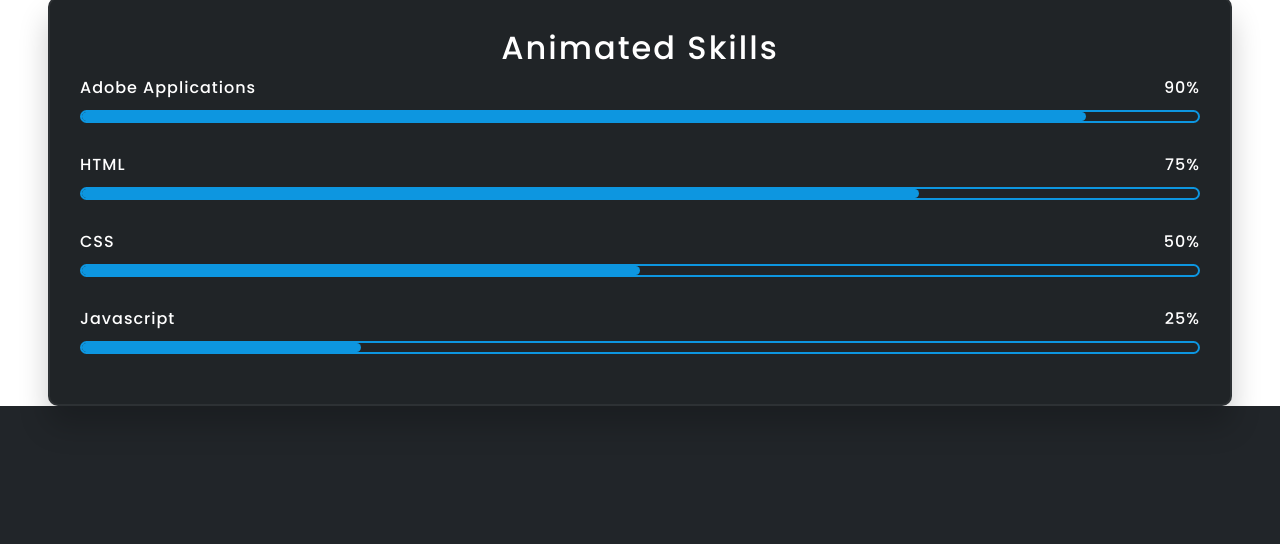
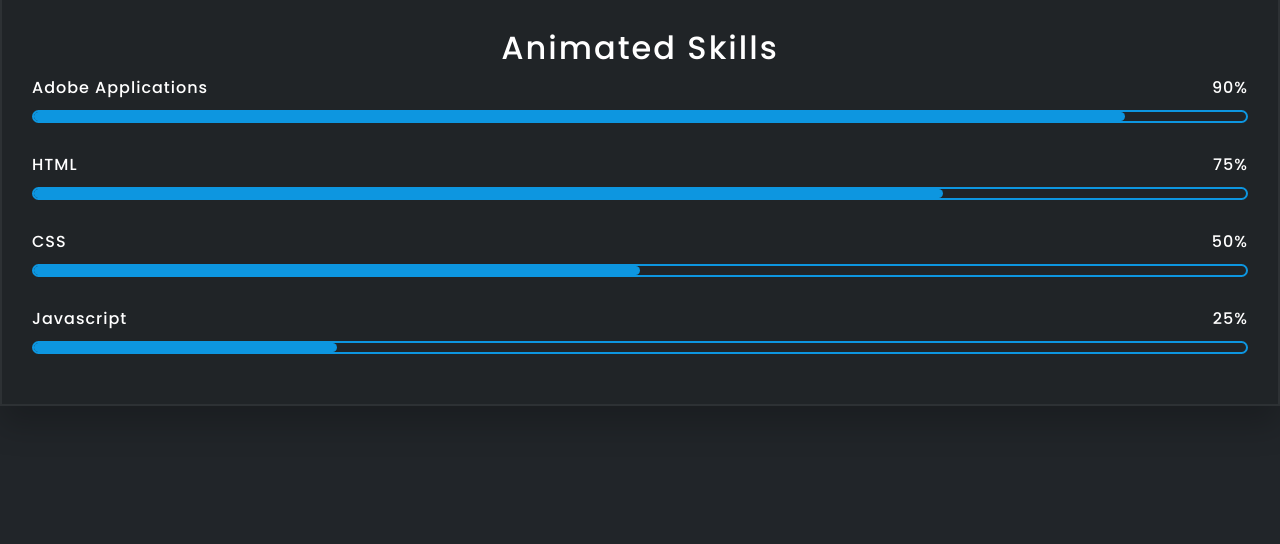
Before and after one commit to 123mwinslow/Winslow-Portfolio, a plain HTML site: page index.html in a window 1280 px wide. Shown: the part 1273-1817 px from the top of the page. Drawn offline with nearby package versions, Linux system fonts and the light colour scheme; files whose address does not match are found by name.

Commit message:
Fixed the wrapper

```diff
--- a/css/skill.css
+++ b/css/skill.css
@@ -19,7 +19,7 @@ body{
     padding: 30px 30px 50px;
     background-color: #202427;
     border: 2px solid rgba(255,255,255,0.06);
-    border-radius: 10px;
+    border-radius: 0px;
     box-shadow: 0 20px 30px rgba(0,0,0,0.2);
     backdrop-filter: blur(10px);
 }
--- a/index.html
+++ b/index.html
@@ -93,7 +93,7 @@
 	<!-- About end-->
 
 	<!-- Skill Bars -->
-	<div class="wrapper mx-5">
+	<div class="wrapper">
 		<div class="shape-1"></div>
 		<div class="shape-2"></div>
 		<div class="skill-container">
```
